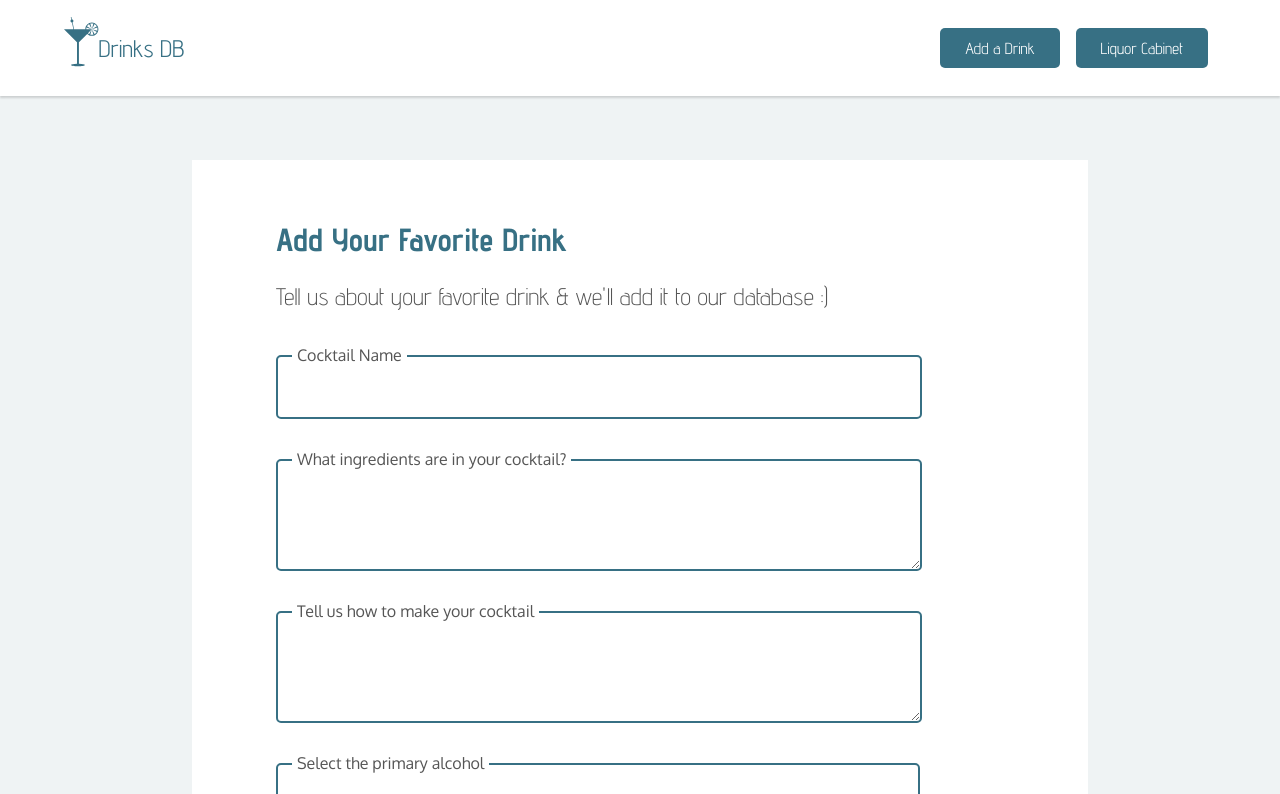
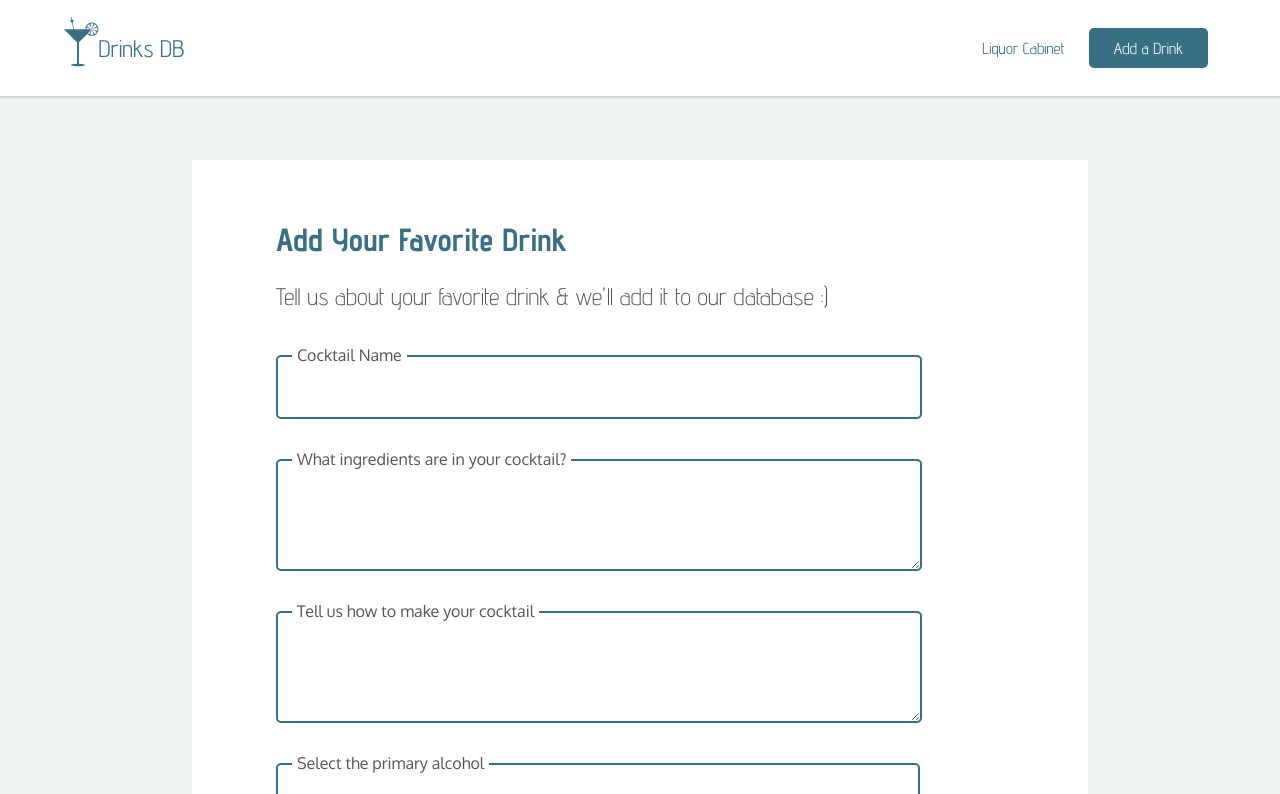
Before and after one commit to allisonkbates/drinks-02, a Next.js app: page /add in a window 1280 px wide. Shown: the top 794 px of the page. Built offline with nearby package versions, Linux system fonts and the light colour scheme; a web font is replaced by a local one.

Commit message:
udpated to dos & nav

```diff
--- a/components/Nav.js
+++ b/components/Nav.js
@@ -10,11 +10,11 @@ export default function Nav() {
 				</div>
 			</Link>
 			<div className="nav__button-group">
-				<Link href="/add">
+        <Link href="/liquor-cabinet">
+          <a className="link--primary">Liquor Cabinet</a>
+        </Link>
+        <Link href="/add">
 					<a className="btn--primary">Add a Drink</a>
-				</Link>
-				<Link href="/liquor-cabinet">
-					<a className="btn--primary">Liquor Cabinet</a>
 				</Link>
 			</div>
 		</div>
--- a/styles/nav.scss
+++ b/styles/nav.scss
@@ -40,10 +40,25 @@
 }
 
 .btn--primary:hover {
-	background-color: #2c5969;
+	background-color: #215d70;
 }
 
 .nav__button-group {
 	display: flex;
 
 }
+
+.link--primary {
+	display: flex;
+	align-items: center;
+	color: #377084;
+	cursor: pointer;
+	margin-right: 16px;
+  font-size: 16px;
+  font-family: 'Advent Pro', sans-serif;
+  text-decoration: none;
+}
+
+.link--primary:hover {
+	text-decoration: underline
+}
```
Also changed, not shown: 1 other file (tests, documents, lock files or other folders).
